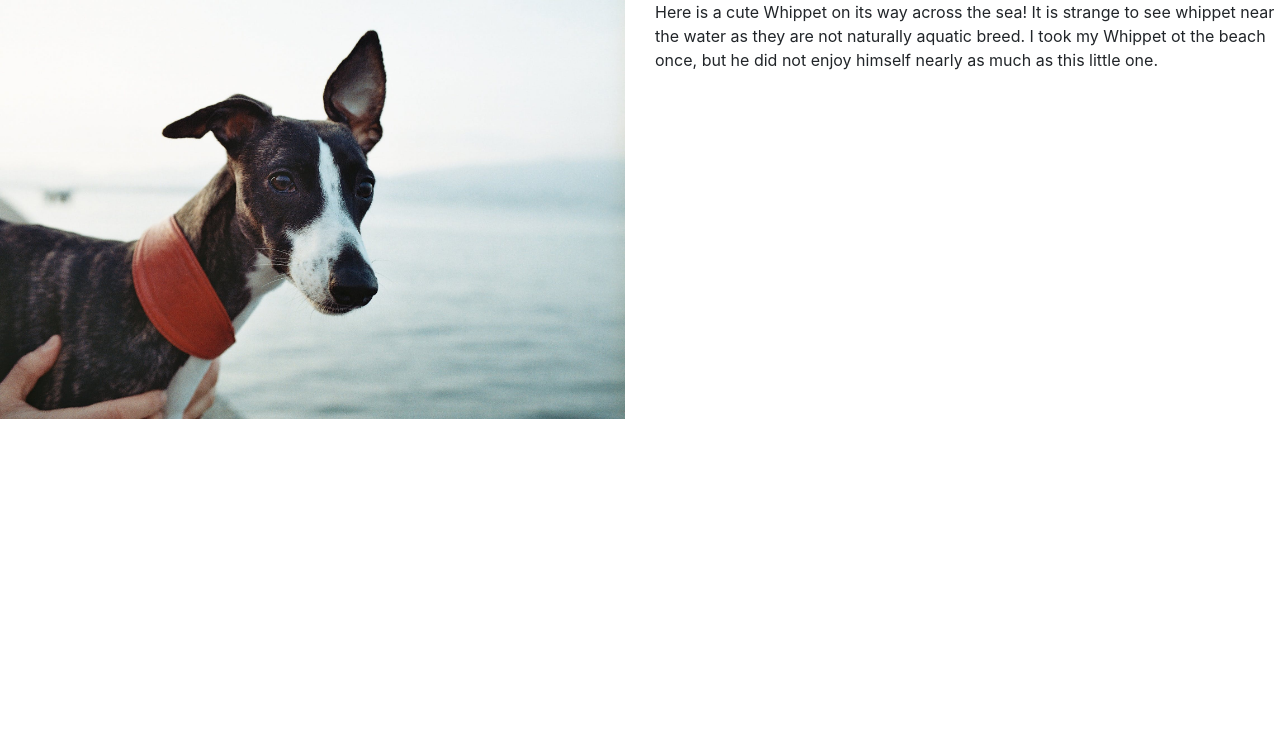
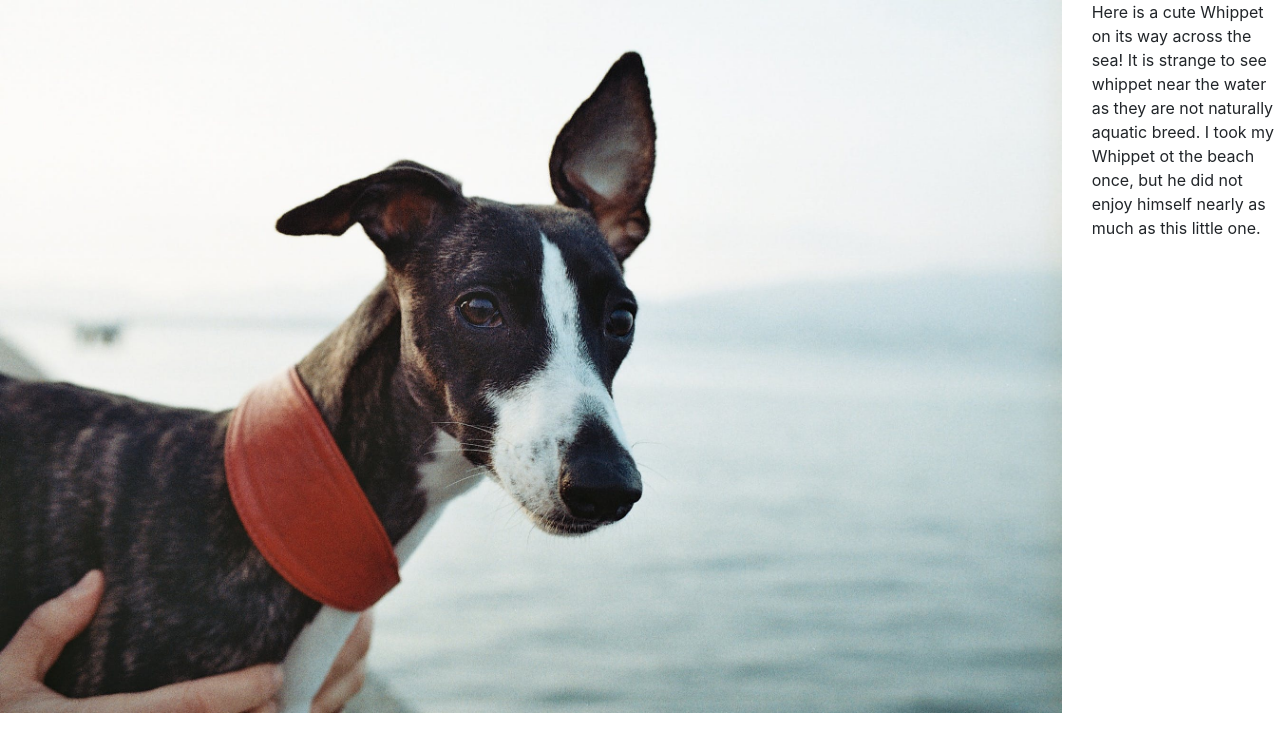
Before and after one commit to bllender00/Lender_2162_Project-1, a plain HTML site: page index.html in a window 1280 px wide. Drawn offline with nearby package versions, Linux system fonts and the light colour scheme.

Commit message:
P1_commit-2
adjusted bootstrap, added col-md

```diff
--- a/index.html
+++ b/index.html
@@ -13,11 +13,11 @@
 
     <div class="row">
 
-        <div class="img-fluid col-sm-12 col-lg-6">
+        <div class="img-fluid col-sm-12 col-md-8 col-lg-10">
             <img class="img-fluid" src="img/pexels-photo-73639.jpeg" alt="A dog of the Whippet breed with dark-brindle and white fur.">
         </div>
 
-        <div class="col-sm-12 col-lg-6">
+        <div class="col-sm-12 col-md-4 col-lg-2">
             <p>
                 Here is a cute Whippet on its way across the sea! It is strange to see whippet near the water as they are not naturally aquatic breed. I took my Whippet ot the beach once, but he did not enjoy himself nearly as much as this little one.
             </p>
```
